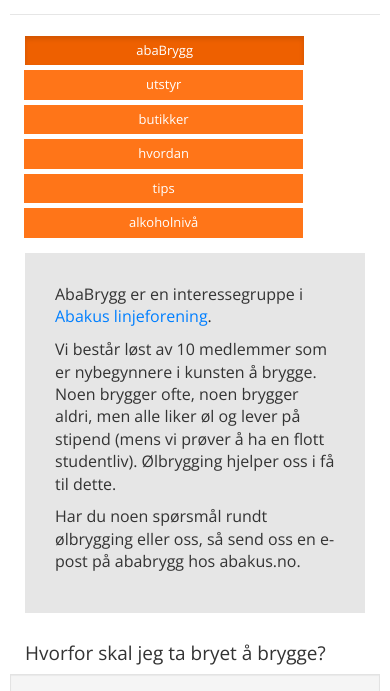
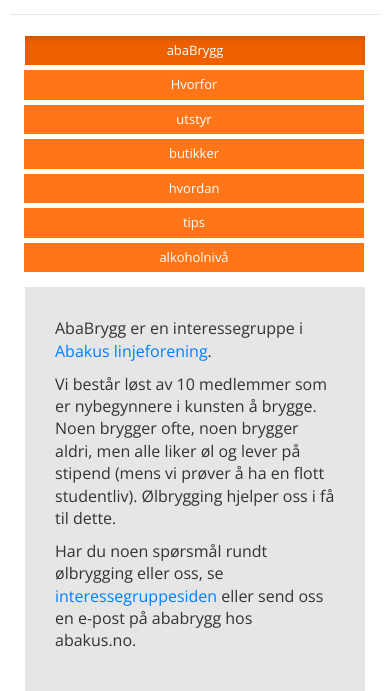
Before and after one commit to tomfa/ababrygg, a plain HTML site: page index.html in a window 390 px wide. Shown: the part 91-782 px from the top of the page. Drawn offline with nearby package versions, Linux system fonts and the light colour scheme; files that its build step writes are made by us from their sources.

Commit message:
Make site less mobile hostile

```diff
--- a/css/custom.css
+++ b/css/custom.css
@@ -74,6 +74,10 @@
     font-size: 3em;
 }
 
+.nav {
+    width: 100%;
+}
+
 .navigate-menu {
     font-size: 3em;
     background-color: #f2f2f2;
--- a/index.html
+++ b/index.html
@@ -1,5 +1,8 @@
 <html>
 <head>
+    <title>Ababrygg</title>
+    <meta charset="UTF-8" />
+    <meta name="viewport" content="width=device-width, initial-scale=1">
     <link rel="stylesheet" type="text/css" href="css/bootstrap.min.css">
     <link rel="stylesheet" type="text/css" href="css/custom.css">
 </head>
@@ -16,11 +19,12 @@
             <div style="margin-bottom:15px;"></div>
         </div>
         <div class="col-md-4">
-            <div class="page jumbotron" title="abaBrygg">
+            <div class="jumbotron page" title="abaBrygg">
                 <p>AbaBrygg er en interessegruppe i <a href="http://www.abakus.no">Abakus linjeforening</a>.</p>
                 <p>Vi består løst av 10 medlemmer som er nybegynnere i kunsten å brygge. Noen brygger ofte, noen brygger aldri, men alle liker øl og lever på stipend (mens vi prøver å ha en flott studentliv). Ølbrygging hjelper oss i få til dette. </p>
-                <p>Har du noen spørsmål rundt ølbrygging eller oss, så send oss en e-post på ababrygg hos abakus.no.</p>
+                <p>Har du noen spørsmål rundt ølbrygging eller oss, se <a href="https://abakus.no/pages/view/annet/interessegrupper/ababrygg">interessegruppesiden</a> eller send oss en e-post på ababrygg hos abakus.no.</p>
             </div>
+            <div class="page" title="Hvorfor">
                 <h4>Hvorfor skal jeg ta bryet å brygge?</h4>
                 <div class="well row">
                     <img class="right inline"src="img/beer.jpg" />
```
